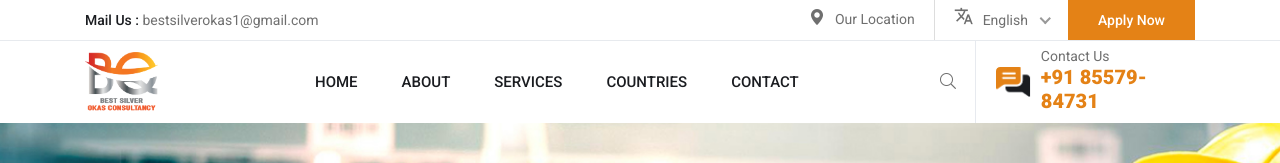
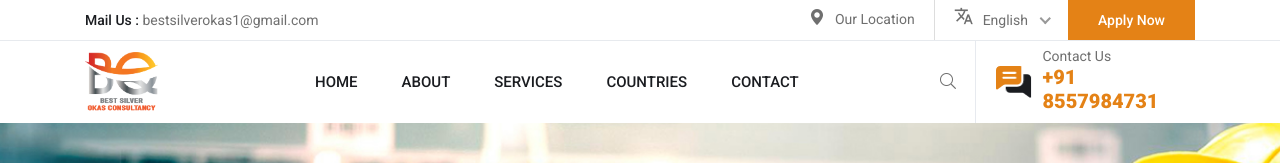
Before and after one commit to karmveersarwara/bestsilverokasconsultancy, a plain HTML site: page index.html in a window 1280 px wide. Shown: the top 163 px of the page. Drawn offline with Linux system fonts and the light colour scheme.

Commit message:
Update index.html

```diff
--- a/index.html
+++ b/index.html
@@ -125,7 +125,7 @@
                             </div>
                             <div class="main-menu-wrapper__call-text">
                                 <span>Contact Us</span>
-                                <h5><a href="tel:+918557984731">+91 85579-84731</a></h5>
+                                <h5><a href="tel:+918557984731">+91 8557984731</a></h5>
                             </div>
                         </div>
                     </div>
```
